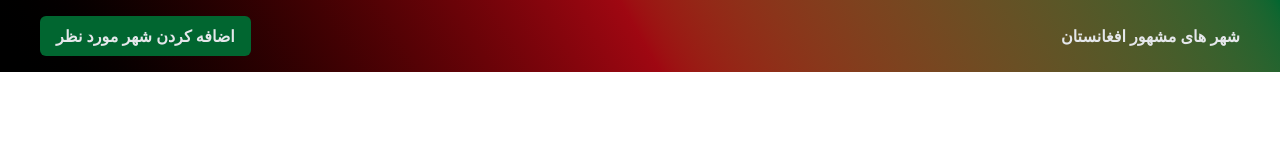
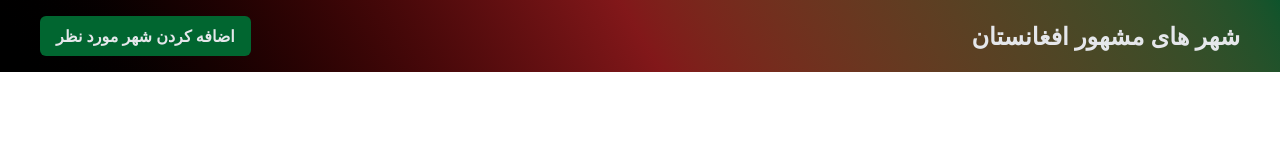
Before and after one commit to Mahtab-217/popularCityProject, a plain HTML site: page index.html in a window 1280 px wide. Drawn offline with nearby package versions, Linux system fonts and the light colour scheme.

Commit message:
published

```diff
--- a/index.html
+++ b/index.html
@@ -9,9 +9,9 @@
 </head>
 <body>
     <div>
-    <nav class="py-4 w-full px-10 bg-linear-60 from-black flex items-center justify-between to-green-800 via-red-800">
-        <h1 class="text-gray-200 font-3xl font-bold ">شهر های مشهور افغانستان</h1>
-       <a href="#" id="btn"  class="text-gray-200 bg-green-800 rounded-md py-2 px-4 font-bold" >اضافه کردن شهر مورد نظر</a>
+    <nav class="py-4 w-full px-10 bg-linear-60 from-black flex items-center justify-between to-green-900  via-red-900">
+        <h1 class="text-gray-200 text-2xl  font-bold ">شهر های مشهور افغانستان</h1>
+       <a href="#" id="btn"  class="text-gray-200 bg-green-800 rounded-md py-2 px-4  font-bold" >اضافه کردن شهر مورد نظر</a>
     </nav>
 
         <div id="form" class="w-full h-screen hidden justify-center bg-gray-900/30 items-center ">
```
